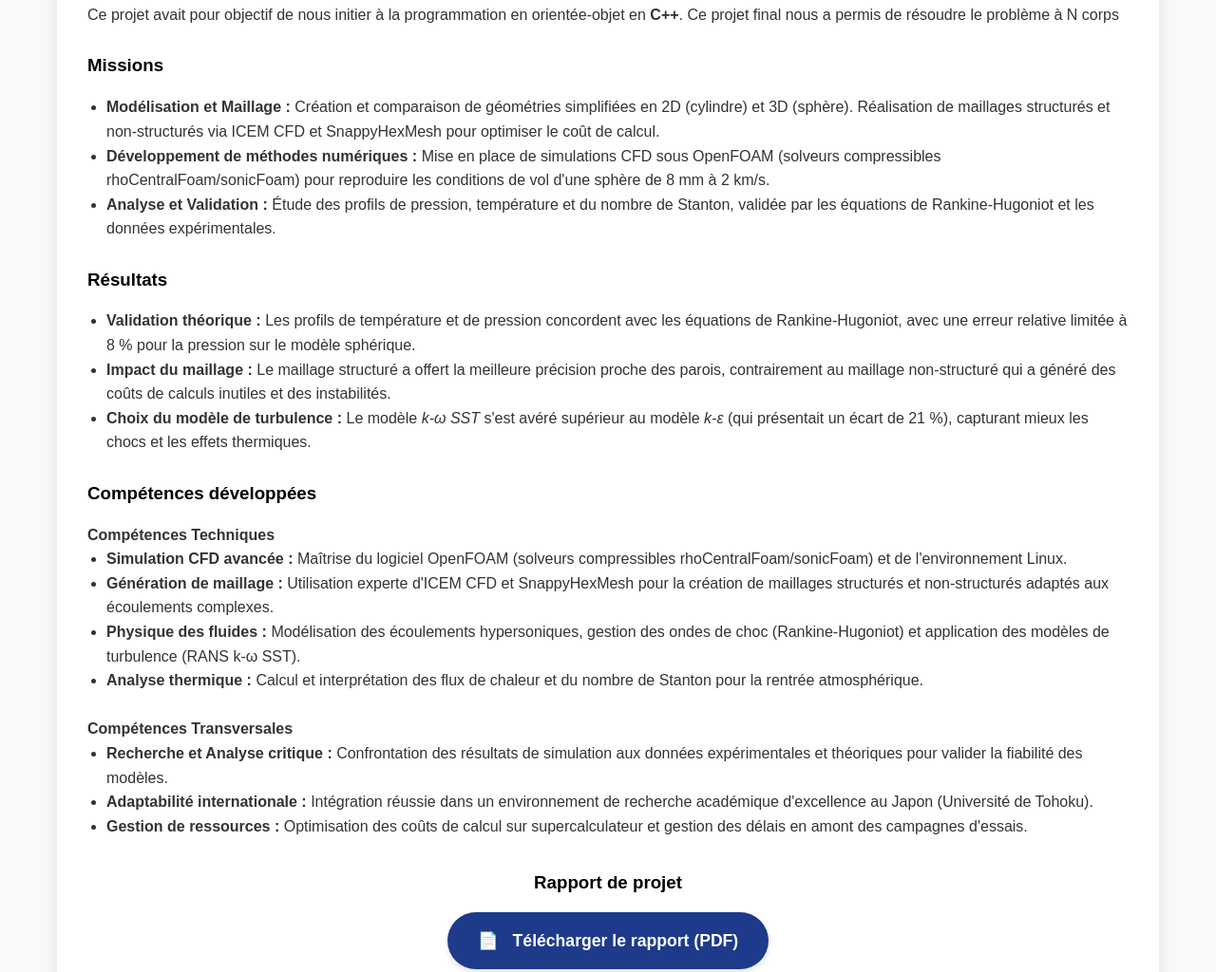
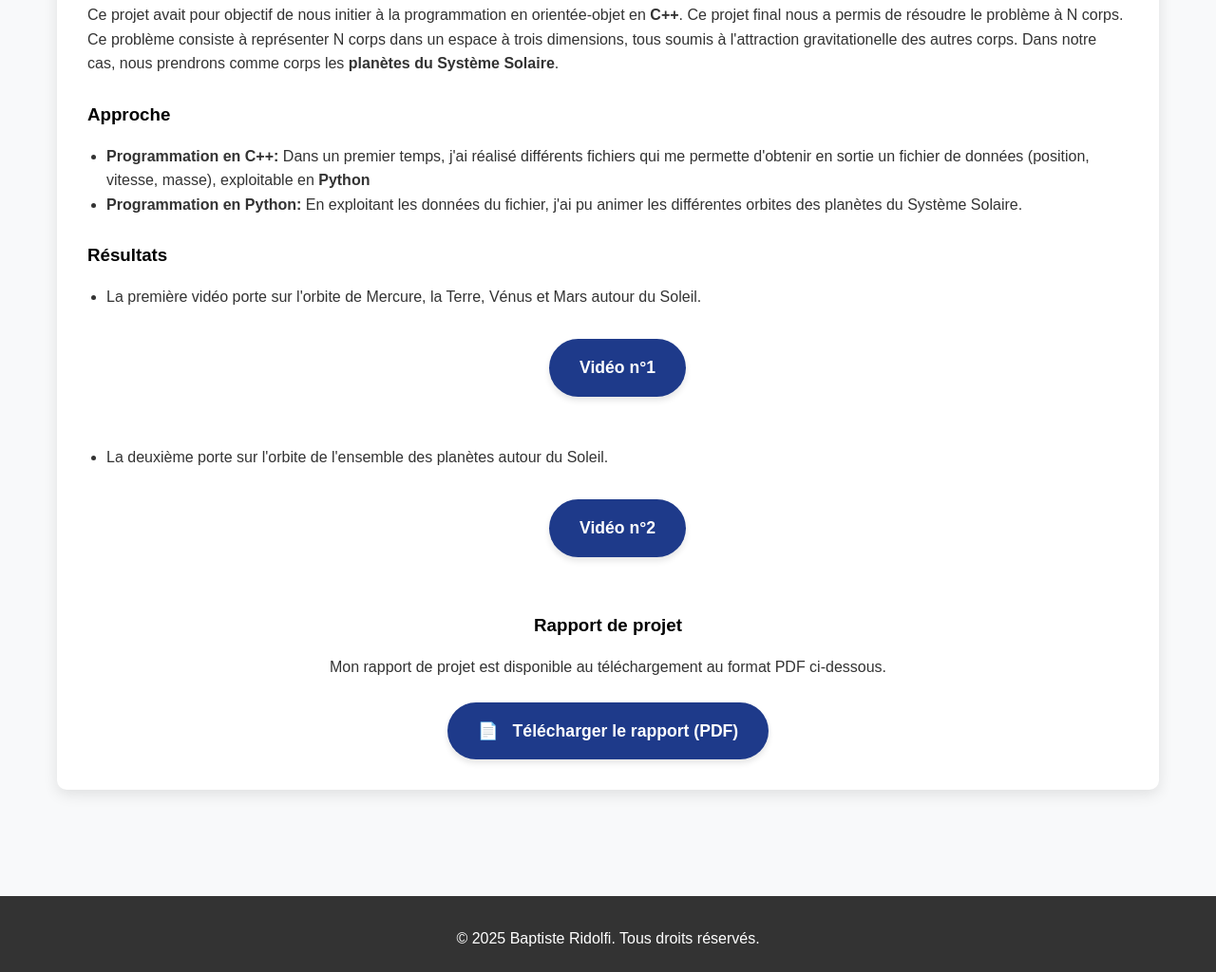
Before and after one commit to BaptisteRdf/Portfolio, a plain HTML site: page detail_ncorps.html in a window 1280 px wide. Shown: the part 347-1371 px from the top of the page at 95% size. Drawn offline with Linux system fonts and the light colour scheme.

Commit message:
Changement

```diff
--- a/detail_ncorps.html
+++ b/detail_ncorps.html
@@ -184,45 +184,42 @@
 
                 <h3>Objectif</h3>
                 <p>
-                    Ce projet avait pour objectif de nous initier à la programmation en orientée-objet en <strong>C++</strong>. Ce projet final nous a permis de résoudre le problème à N corps
+                    Ce projet avait pour objectif de nous initier à la programmation en orientée-objet en <strong>C++</strong>. Ce projet final nous a permis de résoudre le problème à N corps. Ce problème consiste à représenter N corps dans un espace à trois dimensions, tous soumis à l'attraction gravitationelle des autres corps. Dans notre cas, nous prendrons comme corps les <strong>planètes du Système Solaire</strong>.
                 </p>
                 <br>
 
-                <h3>Missions</h3>
+                <h3>Approche</h3>
                 <ul style="padding-left: 20px;">
-                    <li><strong>Modélisation et Maillage :</strong> Création et comparaison de géométries simplifiées en 2D (cylindre) et 3D (sphère). Réalisation de maillages structurés et non-structurés via ICEM CFD et SnappyHexMesh pour optimiser le coût de calcul.</li>
-                    <li><strong>Développement de méthodes numériques :</strong> Mise en place de simulations CFD sous OpenFOAM (solveurs compressibles rhoCentralFoam/sonicFoam) pour reproduire les conditions de vol d'une sphère de 8 mm à 2 km/s.</li>
-                    <li><strong>Analyse et Validation :</strong> Étude des profils de pression, température et du nombre de Stanton, validée par les équations de Rankine-Hugoniot et les données expérimentales.</li>
+                    <li><strong>Programmation en C++:</strong> Dans un premier temps, j'ai réalisé différents fichiers qui me permette d'obtenir en sortie un fichier de données (position, vitesse, masse), exploitable en <strong>Python</strong></li>
+                    <li><strong>Programmation en Python:</strong> En exploitant les données du fichier, j'ai pu animer les différentes orbites des planètes du Système Solaire. </li>
                 </ul>
                 <br>
                 <h3>Résultats</h3>
                 <ul style="padding-left: 20px;">
-                <li><strong>Validation théorique :</strong> Les profils de température et de pression concordent avec les équations de Rankine-Hugoniot, avec une erreur relative limitée à 8 % pour la pression sur le modèle sphérique.</li>
-                <li><strong>Impact du maillage :</strong> Le maillage structuré a offert la meilleure précision proche des parois, contrairement au maillage non-structuré qui a généré des coûts de calculs inutiles et des instabilités.</li>
-                <li><strong>Choix du modèle de turbulence :</strong> Le modèle <em>k-&omega; SST</em> s'est avéré supérieur au modèle <em>k-&epsilon;</em> (qui présentait un écart de 21 %), capturant mieux les chocs et les effets thermiques.</li>
+                <li>
+                    La première vidéo porte sur l'orbite de Mercure, la Terre, Vénus et Mars autour du Soleil.
+                    <div class="download-section">
+                    <a href="https://youtu.be/F7jG4IVHCGk" class="btn-download" download>
+                        Vidéo n°1
+                    </a>
+                    </div>
+                </li>
+                <br><br>
+                <li>
+                    La deuxième porte sur l'orbite de l'ensemble des planètes autour du Soleil.
+                    <div class="download-section">
+                    <a href="https://youtu.be/Hq1y9tkh54s" class="btn-download" download>
+                        Vidéo n°2
+                    </a>
+                    </div>
+                </li>
                 </ul>
                 <br>
-                <h3>Compétences développées</h3>
-
-                <strong>Compétences Techniques</strong>
-                <ul style="padding-left: 20px;">
-                <li><strong>Simulation CFD avancée :</strong> Maîtrise du logiciel OpenFOAM (solveurs compressibles rhoCentralFoam/sonicFoam) et de l'environnement Linux.</li>
-                <li><strong>Génération de maillage :</strong> Utilisation experte d'ICEM CFD et SnappyHexMesh pour la création de maillages structurés et non-structurés adaptés aux écoulements complexes.</li>
-                <li><strong>Physique des fluides :</strong> Modélisation des écoulements hypersoniques, gestion des ondes de choc (Rankine-Hugoniot) et application des modèles de turbulence (RANS k-&omega; SST).</li>
-                <li><strong>Analyse thermique :</strong> Calcul et interprétation des flux de chaleur et du nombre de Stanton pour la rentrée atmosphérique.</li>
-                </ul><br>
-
-                <strong>Compétences Transversales</strong>
-                <ul style="padding-left: 20px;">
-                <li><strong>Recherche et Analyse critique :</strong> Confrontation des résultats de simulation aux données expérimentales et théoriques pour valider la fiabilité des modèles.</li>
-                <li><strong>Adaptabilité internationale :</strong> Intégration réussie dans un environnement de recherche académique d'excellence au Japon (Université de Tohoku).</li>
-                <li><strong>Gestion de ressources :</strong> Optimisation des coûts de calcul sur supercalculateur et gestion des délais en amont des campagnes d'essais.</li>
-                </ul>
 
                 <!-- Download Section -->
                 <div class="download-section">
                     <h3>Rapport de projet</h3>
-                    <p style="margin-bottom: 1.5rem;"Mon rapport de projet est disponible au téléchargement au format PDF ci-dessous.</p>
+                    <p style="margin-bottom: 1.5rem;"> Mon rapport de projet est disponible au téléchargement au format PDF ci-dessous.</p>
                     <a href="Projet_ncorps.pdf" class="btn-download" download>
                         <span>📄</span> Télécharger le rapport (PDF)
                     </a>
```
Also changed, not shown: index.html (+2 -2 lines).
